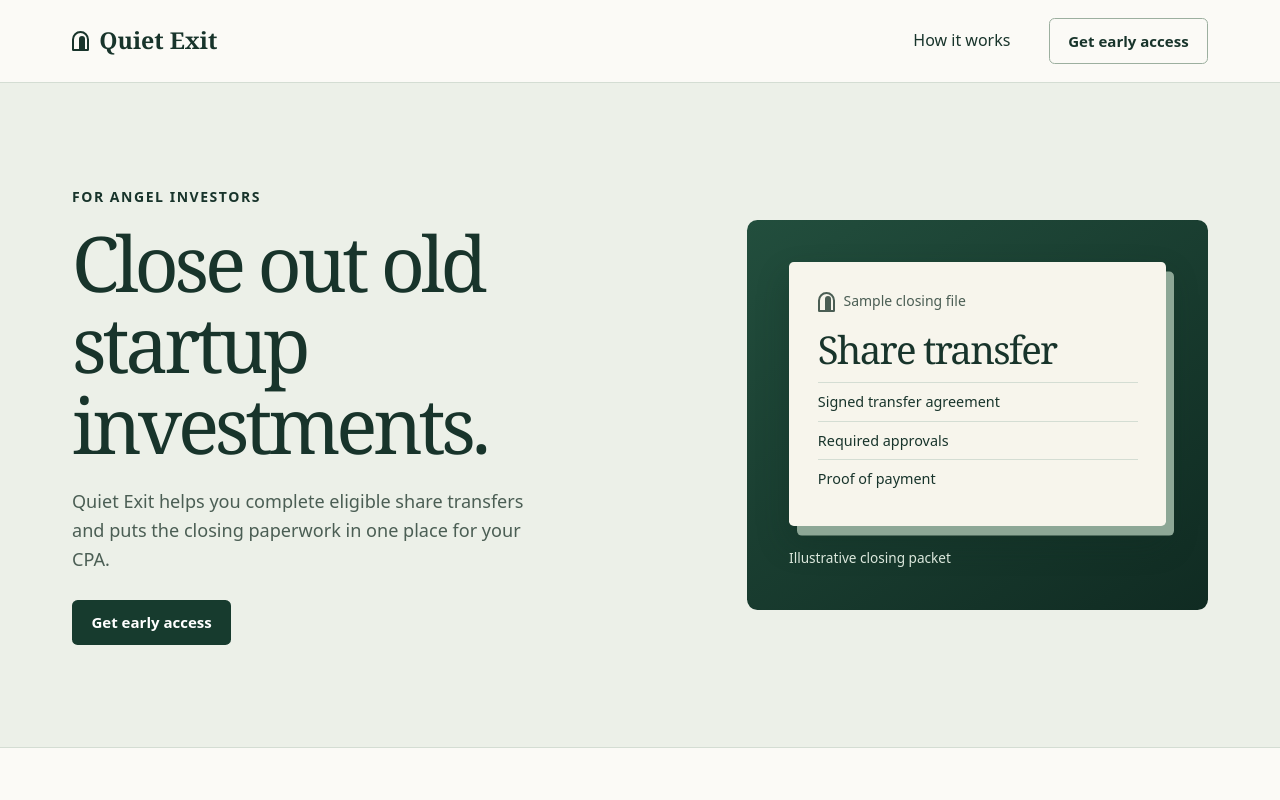
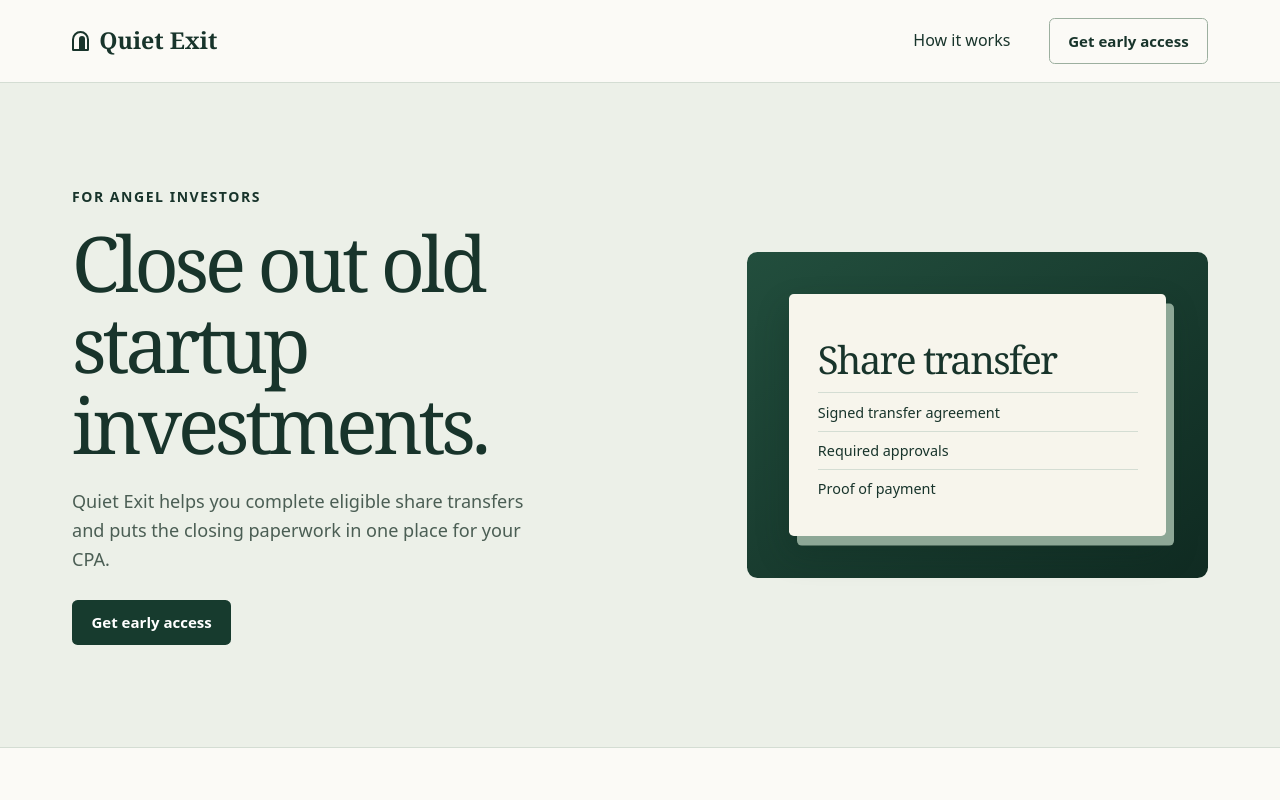
Before and after one commit to mdwbkny/quiet-exit, a plain HTML site: page index.html in a window 1280 px wide. Shown: the top 800 px of the page. Drawn offline with Linux system fonts and the light colour scheme.

Commit message:
Update to home page

```diff
--- a/index.html
+++ b/index.html
@@ -28,11 +28,9 @@
         </div>
         <figure class="illustration">
           <div class="packet">
-            <div class="packet-top"><span class="mark" aria-hidden="true"></span><span>Sample closing file</span></div>
             <h2>Share transfer</h2>
             <ul><li>Signed transfer agreement</li><li>Required approvals</li><li>Proof of payment</li></ul>
           </div>
-          <figcaption>Illustrative closing packet</figcaption>
         </figure>
       </div>
     </section>
```
